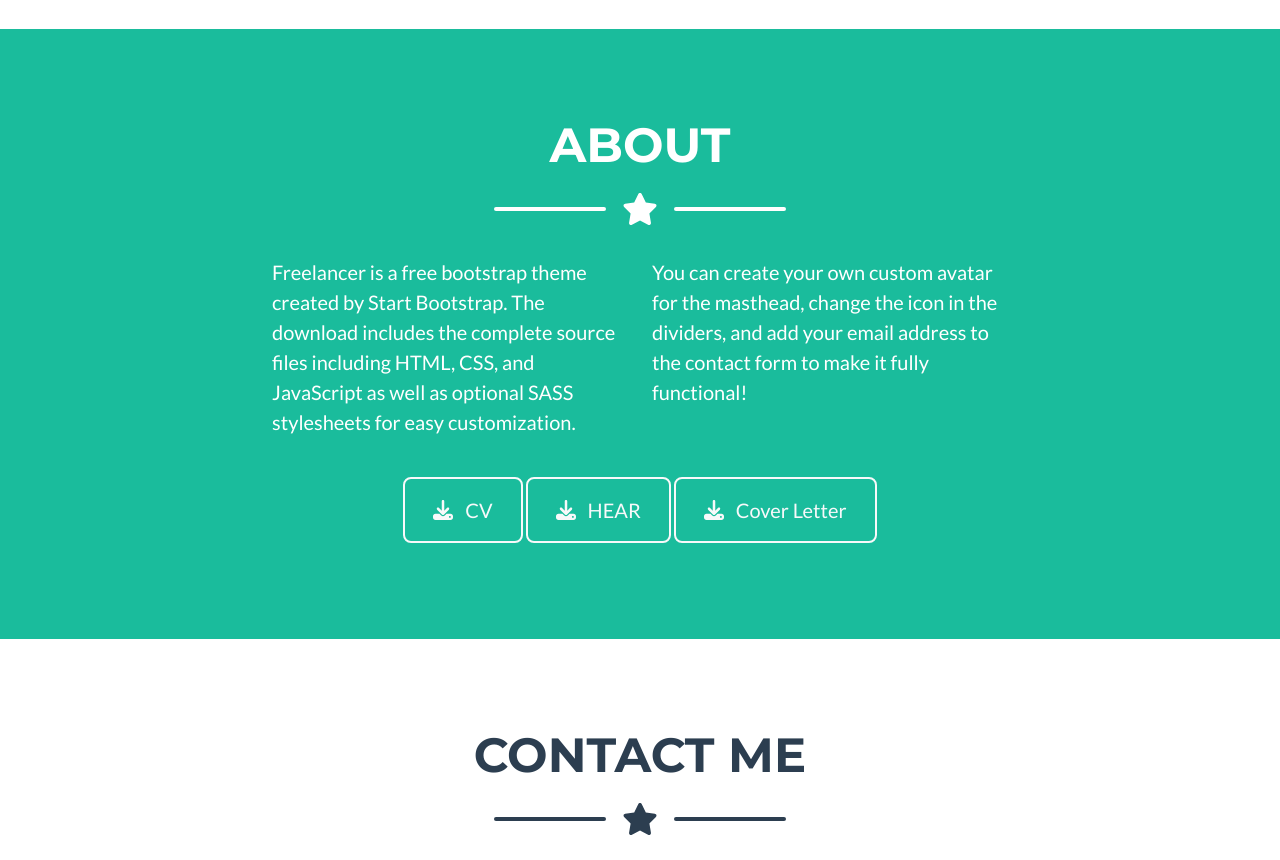
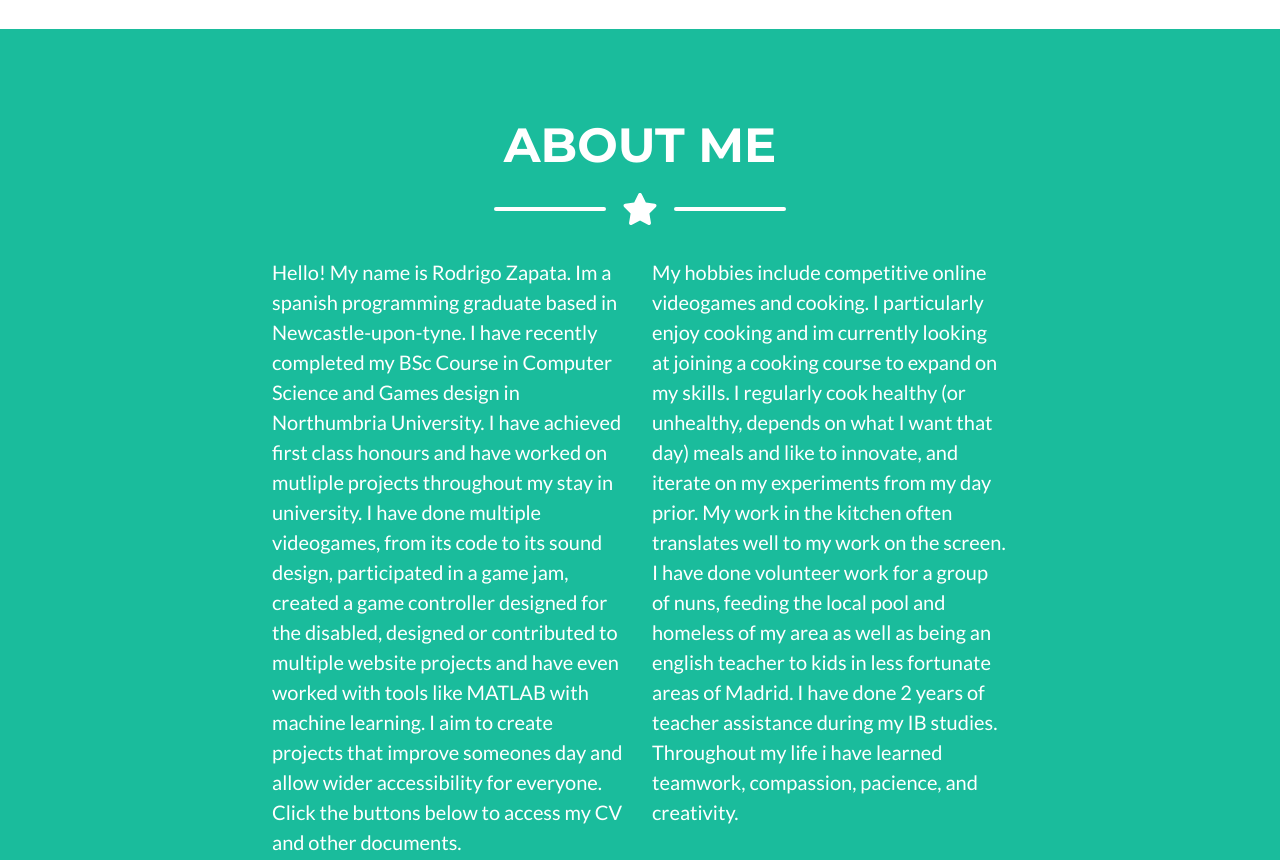
Before and after one commit to natipats/natipats.github.io, a plain HTML site: page index.html in a window 1280 px wide. Shown: the part 1640-2500 px from the top of the page. Drawn offline with nearby package versions, Linux system fonts and the light colour scheme.

Commit message:
updated about me text
change the text in the about me section to a small biography, will continue to update this as time passes

```diff
--- a/index.html
+++ b/index.html
@@ -125,7 +125,7 @@
         <section class="page-section bg-primary text-white mb-0" id="about">
             <div class="container">
                 <!-- About Section Heading-->
-                <h2 class="page-section-heading text-center text-uppercase text-white">About</h2>
+                <h2 class="page-section-heading text-center text-uppercase text-white">About Me</h2>
                 <!-- Icon Divider-->
                 <div class="divider-custom divider-light">
                     <div class="divider-custom-line"></div>
@@ -135,17 +135,35 @@
                 <!-- About Section Content-->
                 <div class="row">
                     <div class="col-lg-4 ms-auto"><p class="lead">
-                        Freelancer is a free bootstrap theme
-                        created by Start Bootstrap.
-                        The download includes the complete source
-                        files including HTML, CSS, and JavaScript
-                        as well as optional SASS stylesheets
-                        for easy customization.</p></div>
+                        Hello! My name is Rodrigo Zapata. Im a spanish programming
+                        graduate based in Newcastle-upon-tyne.
+                        I have recently completed my BSc Course in
+                        Computer Science and Games design in
+                        Northumbria University. I have achieved
+                        first class honours and have
+                        worked on mutliple projects throughout
+                        my stay in university.
+                        I have done multiple videogames, from its code to its sound design, participated in
+                        a game jam, created a game controller designed for the disabled,
+                        designed or contributed to multiple website projects
+                        and have even worked with tools like MATLAB with machine learning.
+                        I aim to create projects that improve someones day
+                        and allow wider accessibility for everyone.
+                        Click the buttons below to access my CV and other documents.
+                    </p></div>
                     <div class="col-lg-4 me-auto"><p class="lead">
-                        You can create your own custom avatar
-                        for the masthead, change the icon in the dividers,
-                        and add your email address to the contact form
-                        to make it fully functional!</p></div>
+
+                        My hobbies include competitive online videogames and cooking.
+                        I particularly enjoy cooking and im currently looking at joining a
+                        cooking course to expand on my skills.
+                        I regularly cook healthy (or unhealthy, depends on what I want that day) meals
+                        and like to innovate, and iterate on my experiments from my day prior.
+                        My work in the kitchen often translates well to my work on the screen.
+                        I have done volunteer work
+                        for a group of nuns, feeding the local pool and homeless of my area
+                        as well as being an english teacher to kids in less fortunate areas of Madrid.
+                        I have done 2 years of teacher assistance during my IB studies.
+                        Throughout my life i have learned teamwork, compassion, pacience, and creativity. </p></div>
                 </div>
                 <!-- About Section Buttons-->
                 <div class="text-center mt-4">
```
